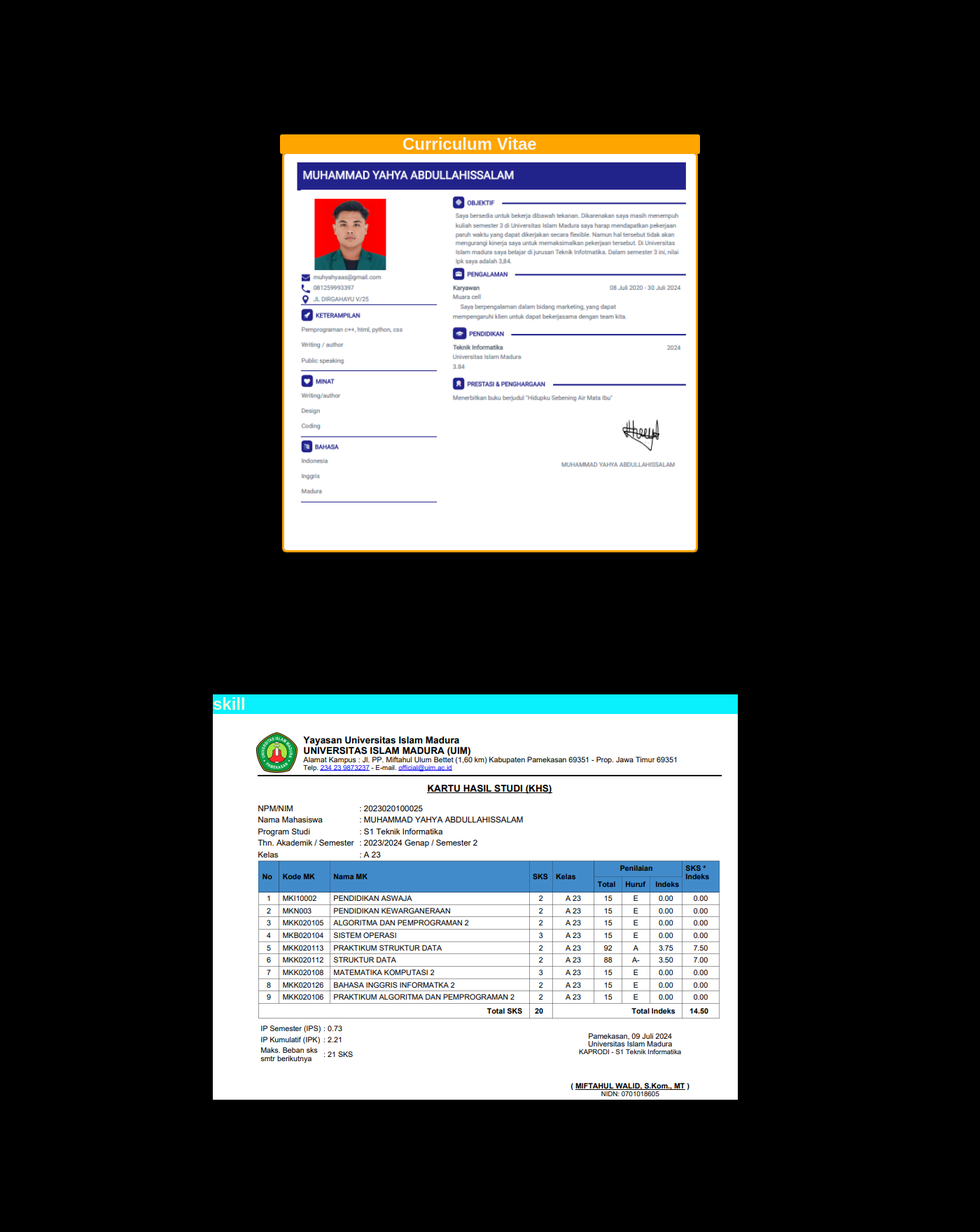
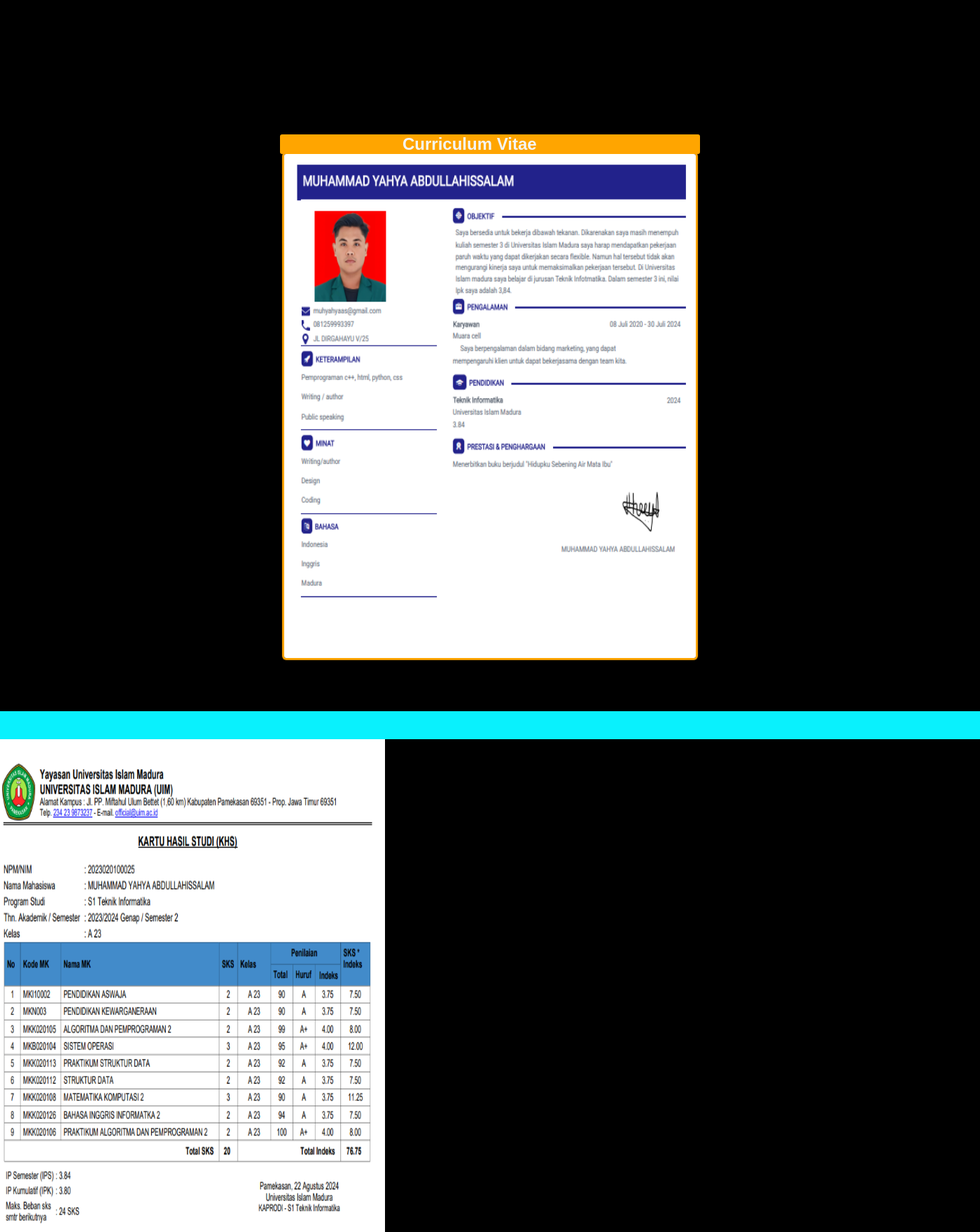
Before and after one commit to yahya542/biodata, a PHP site: page /dashboard.html in a window 1400 px wide; the page is wider, and only the part inside the window is pictured. Shown: the part 1440-3200 px from the top of that part at 70% size. Run offline with PHP 8.4, Linux system fonts and the light colour scheme.

Commit message:
perubahan setiap section

```diff
--- a/dashboard.css
+++ b/dashboard.css
@@ -168,6 +168,7 @@ background-color: black;
     width: auto;
     height: 50px;
     border-radius: 50px ;
+    margin-left: -100px;
 
 }
 .atas{
@@ -183,10 +184,14 @@ background-color: black;
     justify-content: space-between;
     gap: 20px;
 }
+.cari{
+    margin-right: -150px;
+}
 .search-form {
     margin: 10px, 30px, 30px, 100000px ;
     max-width: 400px;
     text-align: center;
+    margin-right: -30px;
 
 }
 
@@ -252,7 +257,7 @@ background-color: black;
     border-radius: 3px;
 }
 .cv{
-    height: 80;
+    height: 90vh;
     width: 49%;
     margin-left: 25.5%;
     box-shadow: 0 0 1px 3px orange ;
@@ -262,11 +267,16 @@ background-color: black;
 /* section4*/
 .khsj{
     background-color: #09f1fd;
-    width: 62.5%;
-    margin-left: 17%;
+    width: 125%;
+    height: 5%;
+    margin-top: 2%;
+    margin-left: -150px;
 }
 .khs{
-    margin-left: 17%;
+    margin-left: -150px;
+    height: 90vh;
+    width: 50%;
+
 }
 
 /* section5*/
--- a/dashboard.html
+++ b/dashboard.html
@@ -46,9 +46,9 @@
             <div class="atas">
                 <div class="bagianatas">
                     <img src="img/ARSY PERDANA.png" alt="logo" id="l_toko">
-                    <h2 style="color:white ; margin-left: -250px;"> ZULFIKAR <span style="color:#09f1fd;"> PERDANA
+                    <h2 style="color:white ; margin-left: -300px;"> ZULFIKAR <span style="color:#09f1fd;"> PERDANA
                         </span></h2><br>
-                    <form action="/search" method="GET">
+                    <form action="/search" method="GET" class="cari">
                         <input type="text" name="q" class="search-input" placeholder="Search...">
                         <button type="submit" class="search-button">Search</button>
                     </form>
```
Also changed, not shown: img/khs.png.
